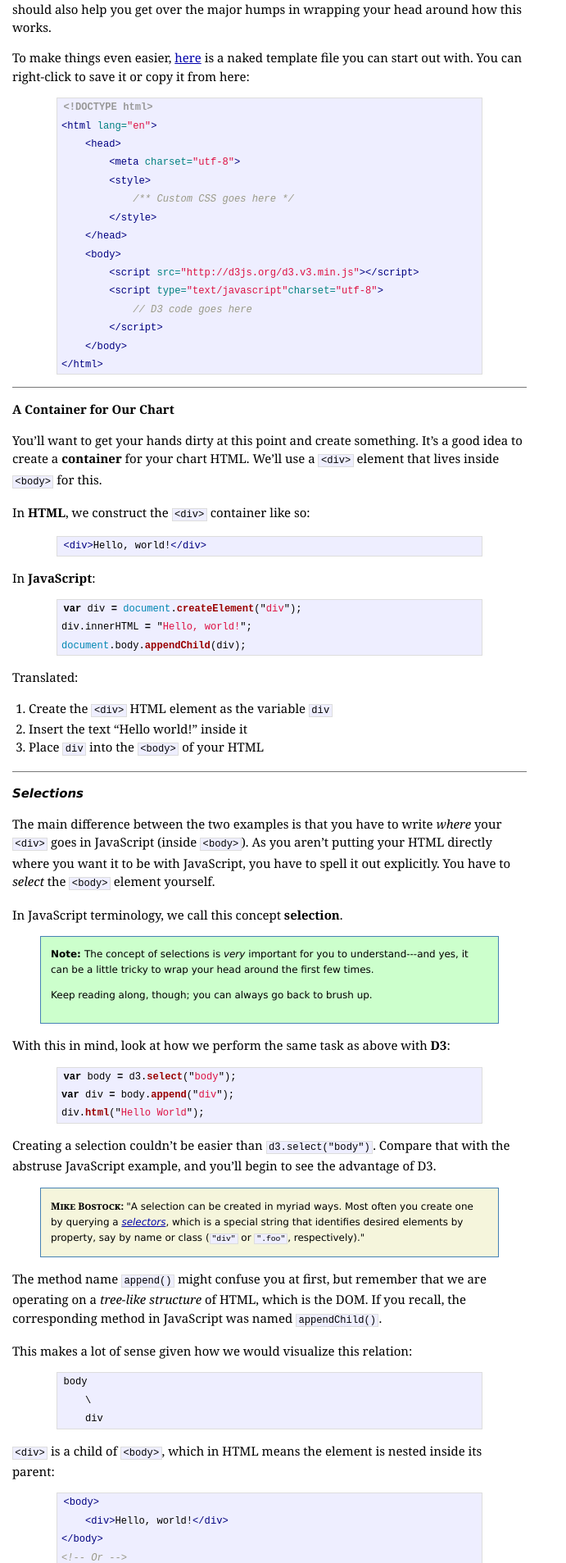
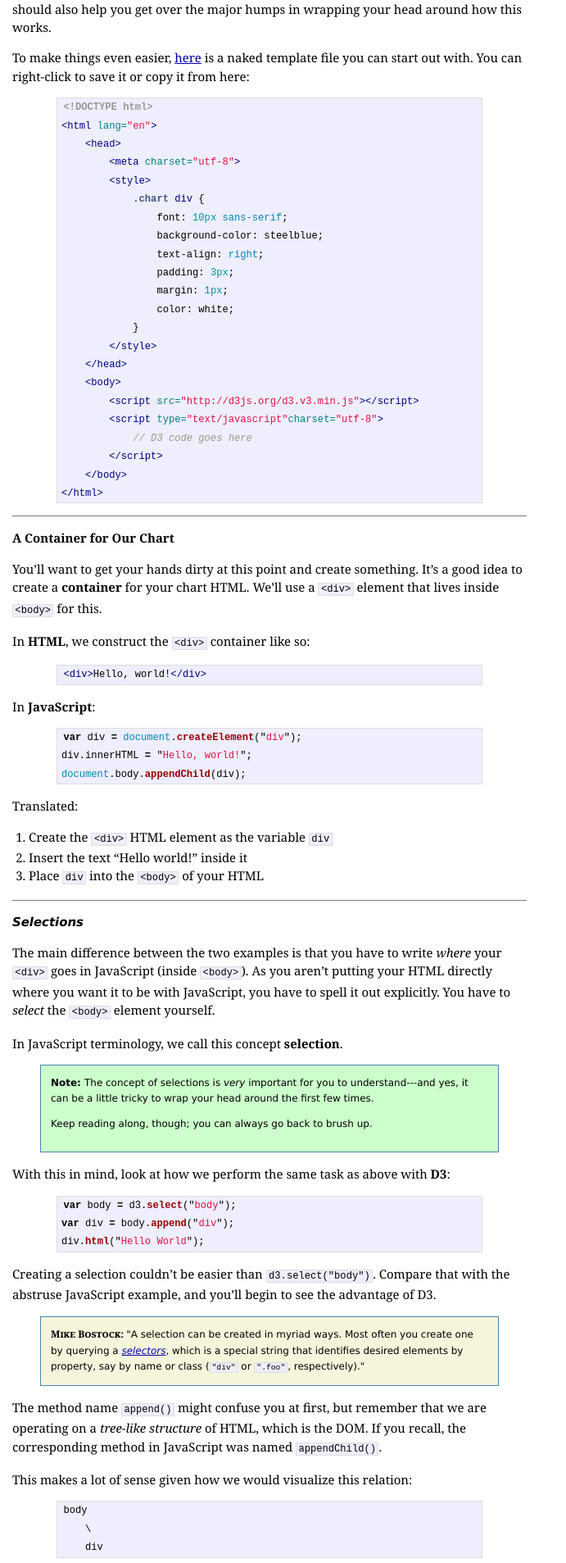
Before and after one commit to ndarville/ndarville.github.io, a Jekyll site: the page built from _posts/2013-11-10-a-bar-chart.markdown, in a window 1280 px wide. Shown: the part 1353-3260 px from the top of the page at 82% size, without its empty margins (0-691 px from the left). Built offline with Jekyll 4.4.1, drawn with Linux system fonts in a browser that asks for light colours; Markdown is read by kramdown in place of the engine named in the settings; some of the changed text lies outside the part shown.

Commit message:
Refactored CSS and changed template for bar tut

````diff
--- a/_posts/2013-11-10-a-bar-chart.markdown
+++ b/_posts/2013-11-10-a-bar-chart.markdown
@@ -36,9 +36,9 @@
 
 The goal is to turn it into something like this:
 
-<div class="chart-aperitif"></div>
+<div class="chart chart-aperitif"></div>
 <style>
-    .chart-aperitif div {
+    .chart div {
         font: 10px sans-serif;
         background-color: steelblue;
         text-align: right;
@@ -102,7 +102,14 @@
     <head>
         <meta charset="utf-8">
         <style>
-            /** Custom CSS goes here */
+            .chart div {
+                font: 10px sans-serif;
+                background-color: steelblue;
+                text-align: right;
+                padding: 3px;
+                margin: 1px;
+                color: white;
+            }
         </style>
     </head>
     <body>
@@ -203,7 +210,7 @@
         color: white;
     }
 </style>
-<div class="chart-stupid">
+<div class="chart chart-stupid">
     <div style="width: 40px;">4</div>
     <div style="width: 80px;">8</div>
     <div style="width: 150px;">15</div>
@@ -215,17 +222,7 @@
 
 Which gives us this:
 
-<style>
-    .chart-stupid div {
-        font: 10px sans-serif;
-        background-color: steelblue;
-        text-align: right;
-        padding: 3px;
-        margin: 1px;
-        color: white;
-    }
-</style>
-<div class="chart-stupid">
+<div class="chart chart-stupid">
     <div style="width: 40px;">4</div>
     <div style="width: 80px;">8</div>
     <div style="width: 150px;">15</div>
@@ -307,17 +304,7 @@
         div6.text(42);
 ```
 
-<div class="chart-stupid-d3"></div>
-<style type="text/css">
-    .chart-stupid-d3 div {
-        font: 10px sans-serif;
-        background-color: steelblue;
-        text-align: right;
-        padding: 3px;
-        margin: 1px;
-        color: white;
-    }
-</style>
+<div class="chart chart-stupid-d3"></div>
 <script async>
     var div = d3.select(".chart-stupid-d3");
         var div1 = div.append("div");
@@ -374,17 +361,7 @@
         .text(42);
 ```
 
-<div class="chart-stupid-chained"></div>
-<style type="text/css">
-    .chart-stupid-chained div {
-        font: 10px sans-serif;
-        background-color: steelblue;
-        text-align: right;
-        padding: 3px;
-        margin: 1px;
-        color: white;
-    }
-</style>
+<div class="chart chart-stupid-chained"></div>
 <script async>
     var div = d3.select(".chart-stupid-chained");
         div.append("div")
@@ -416,17 +393,7 @@
         .text(4);
 ```
 
-<div class="chart-one-bar"></div>
-<style type="text/css">
-    .chart-one-bar div {
-        font: 10px sans-serif;
-        background-color: steelblue;
-        text-align: right;
-        padding: 3px;
-        margin: 1px;
-        color: white;
-    }
-</style>
+<div class="chart chart-one-bar"></div>
 <script async>
     d3.select(".chart-one-bar")
         .append("div")
@@ -497,17 +464,7 @@
         .text(val);
 ```
 
-<div class="chart-times-ten"></div>
-<style type="text/css">
-    .chart-times-ten div {
-        font: 10px sans-serif;
-        background-color: steelblue;
-        text-align: right;
-        padding: 3px;
-        margin: 1px;
-        color: white;
-    }
-</style>
+<div class="chart chart-times-ten"></div>
 <script async>
     var val = 0;
     var div = d3.select(".chart-times-ten");
@@ -562,17 +519,7 @@
         .text(function(d) { return d; });
 ```
 
-<div class="chart-programmatic"></div>
-<style type="text/css">
-    .chart-programmatic div {
-        font: 10px sans-serif;
-        background-color: steelblue;
-        text-align: right;
-        padding: 3px;
-        margin: 1px;
-        color: white;
-    }
-</style>
+<div class="chart chart-programmatic"></div>
 <script async>
     var data = [4, 8, 15, 16, 23, 42];
 
@@ -609,17 +556,7 @@
         .text(function(d) { return d; });
 ```
 
-<div class="chart-scaled"></div>
-<style type="text/css">
-    .chart-scaled div {
-        font: 10px sans-serif;
-        background-color: steelblue;
-        text-align: right;
-        padding: 3px;
-        margin: 1px;
-        color: white;
-    }
-</style>
+<div class="chart chart-scaled"></div>
 <script async>
     var data = [4, 8, 15, 16, 23, 42];
 
````
Also changed, not shown: other parts of _posts/2013-11-10-a-bar-chart.markdown (+1 -1 lines), assets/bar-chart/template.html (+8 -1 lines).
